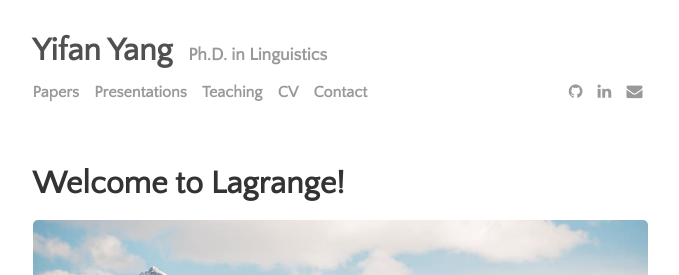
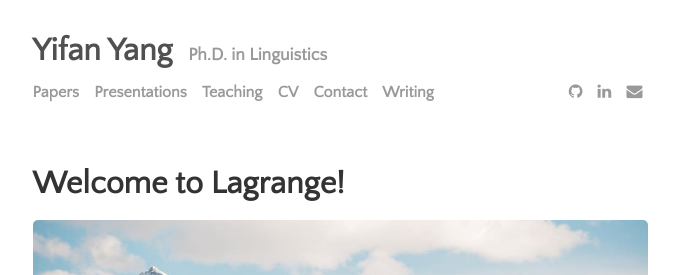
Before and after one commit to yifanyang08/yifanyang08.github.io, a Jekyll site: the page built from index.html, in a window 1280 px wide. Shown: the top 275 px of the page, without its empty margins (300-979 px from the left). Built offline with Jekyll 4.4.1, drawn with Linux system fonts in a browser that asks for light colours; the list of posts is cut into pages by our own code.

Commit message:
Update settings.yml

```diff
--- a/_data/settings.yml
+++ b/_data/settings.yml
@@ -12,6 +12,7 @@ menu:
 - {name: 'Teaching', url: 'teaching.html'}
 - {name: 'CV', url: 'cv.html'}
 - {name: 'Contact', url: 'contact.html'}
+- {name: 'Writing', url: 'writing.html'}
 
 # Available social icons are powered by Font Awesome, so you can use any icon that they offer
 social:
```
